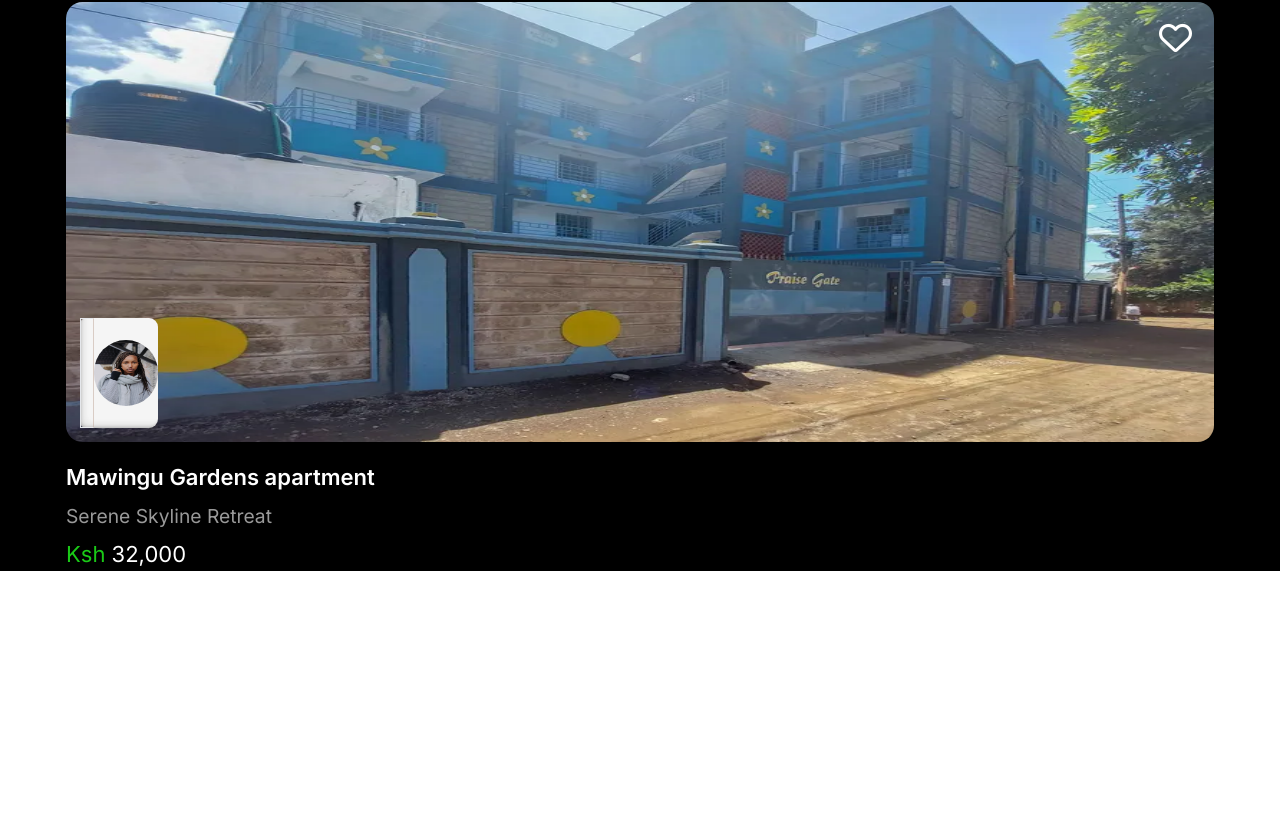
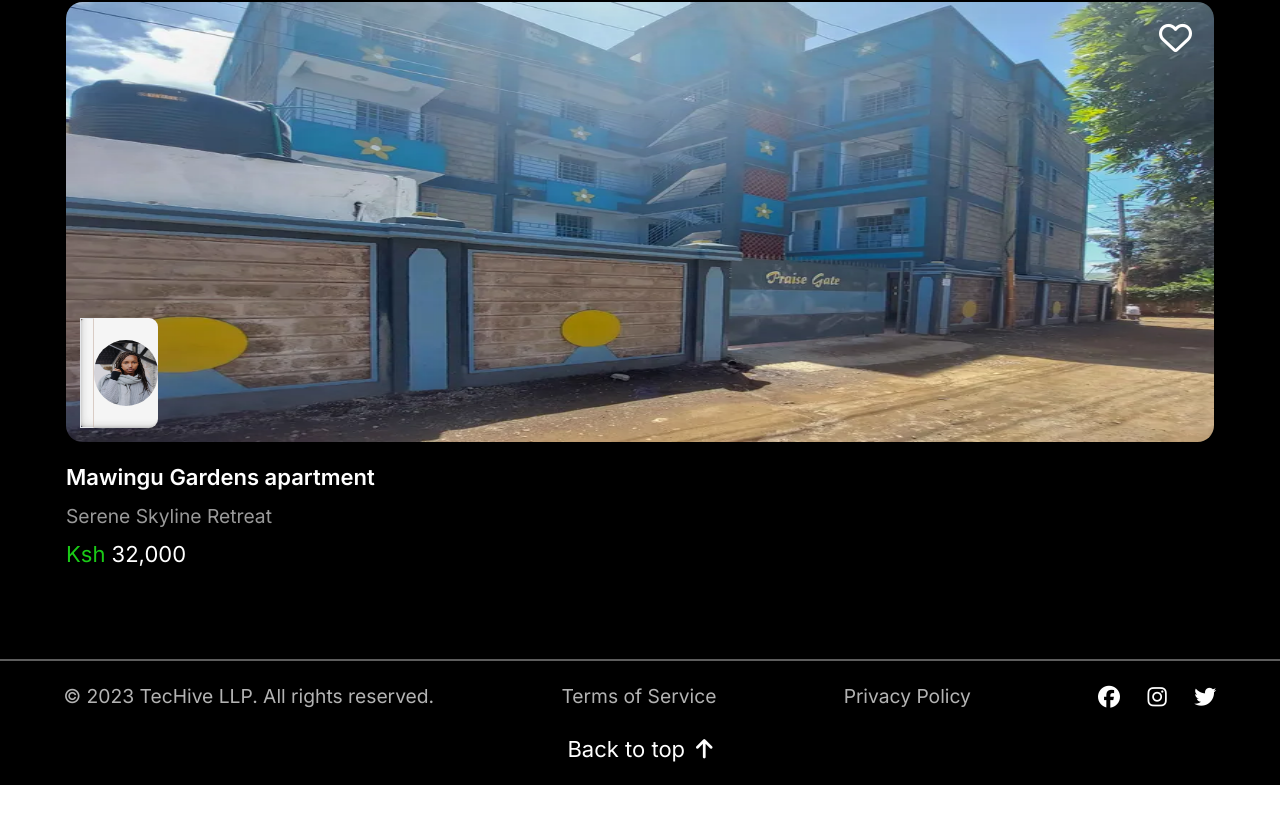
Before and after one commit to Developer-Square/Apartment-Hunting-Site, a React (Vite) app: page /apartments in a window 1280 px wide. Shown: the part 3164-3977 px from the top of the page. Before the commit the page ends 3790 px from the top, so only its background shows below. Built offline with nearby package versions, Linux system fonts and the light colour scheme.

Commit message:
feat: complete ViewApartments 360px view

```diff
--- a/src/components/home/LandingSection.tsx
+++ b/src/components/home/LandingSection.tsx
@@ -83,6 +83,7 @@ const LandingSection = () => {
       setCarouselNumber(5);
     }
   }, []);
+  console.log(carouselNumber);
 
   return (
     <div>
--- a/src/pages/ViewApartments.tsx
+++ b/src/pages/ViewApartments.tsx
@@ -5,6 +5,7 @@ import {
   Filters,
   SearchBar,
   Map,
+  Footer,
 } from '../components';
 
 const ViewApartmentsPage = () => {
@@ -44,6 +45,7 @@ const ViewApartmentsPage = () => {
         <div className='text-white'>
           <Map />
           <Apartments />
+          <Footer />
         </div>
       ) : null}
     </section>
```
